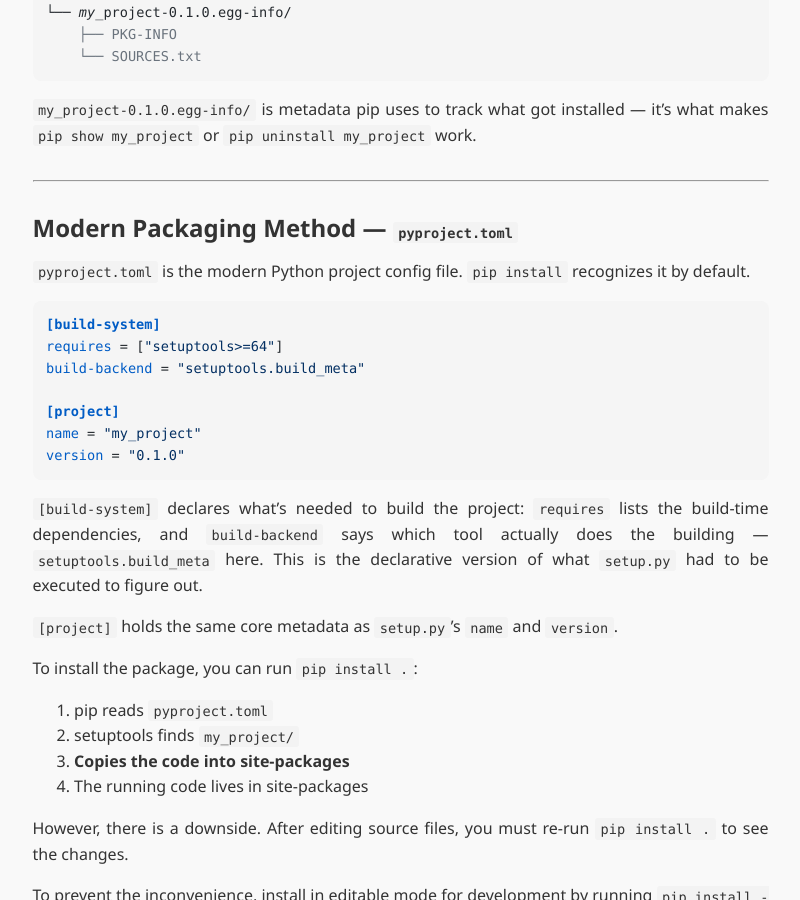
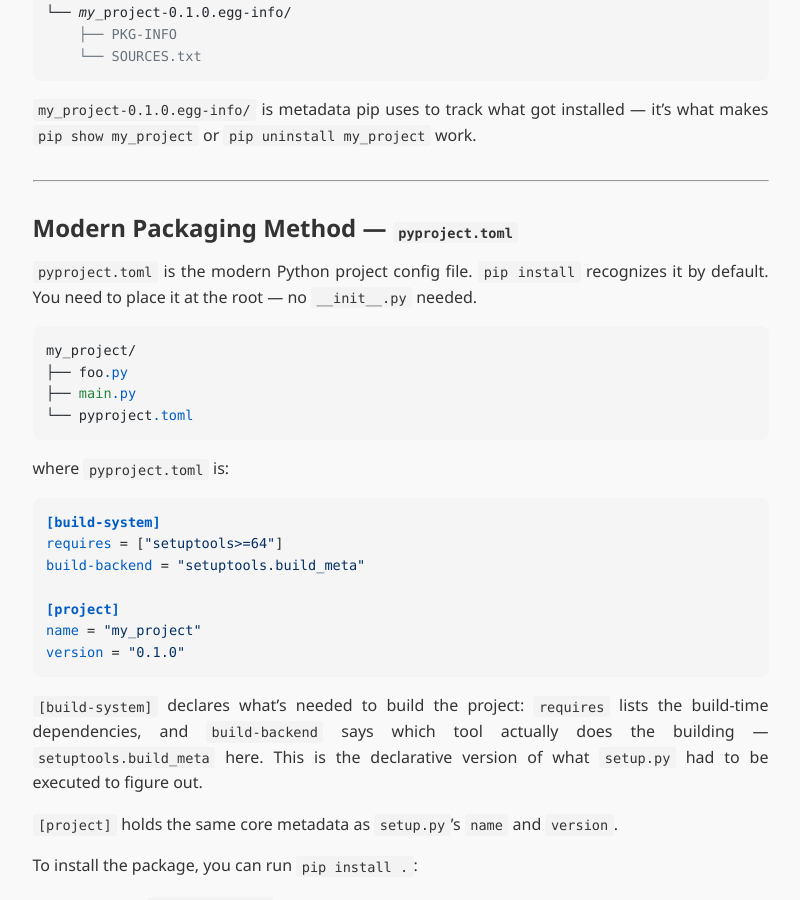
Before and after one commit to wyatthoho/wyatthoho.github.io, a Jekyll site: the page built from _dev_notes/practical-guide-to-pyproject.md, in a window 1280 px wide and 900 px high, scrolled down 3702 px. Shown: the whole window, without its empty margins (232-1032 px from the left). Built offline with Jekyll 4.4.1, drawn with Linux system fonts in a browser that asks for light colours; nearby versions of some CDN libraries.

Commit message:
Clarify the placement of `pyproject.toml` in the modern packaging method section of the practical guide

````diff
--- a/_dev_notes/practical-guide-to-pyproject.md
+++ b/_dev_notes/practical-guide-to-pyproject.md
@@ -162,7 +162,16 @@ site-packages/
 
 ## Modern Packaging Method — `pyproject.toml`
 
-`pyproject.toml` is the modern Python project config file. `pip install` recognizes it by default.
+`pyproject.toml` is the modern Python project config file. `pip install` recognizes it by default. You need to place it at the root — no `__init__.py` needed.
+
+```
+my_project/
+├── foo.py
+├── main.py
+└── pyproject.toml
+```
+
+where `pyproject.toml` is:
 
 ```toml
 [build-system]
````
